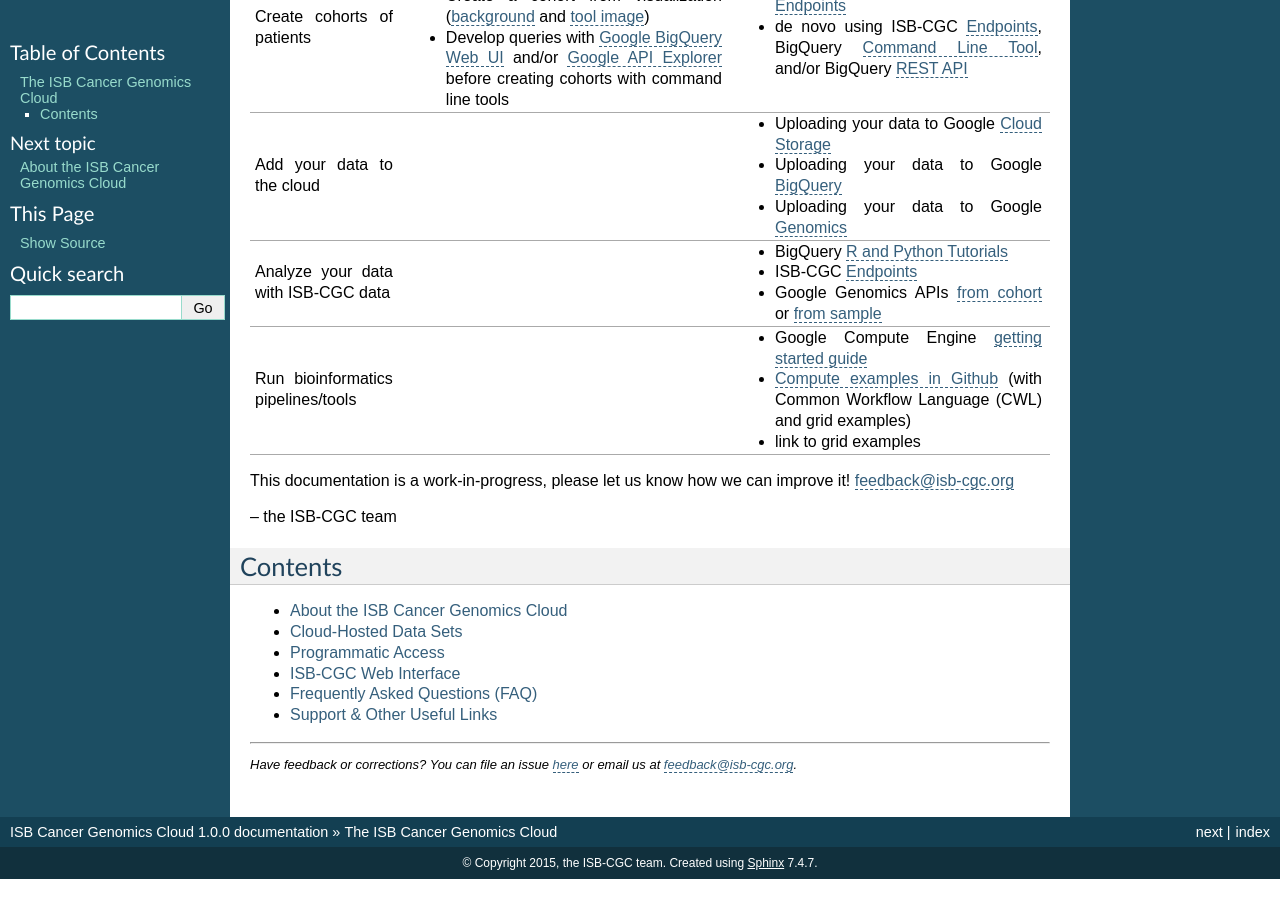
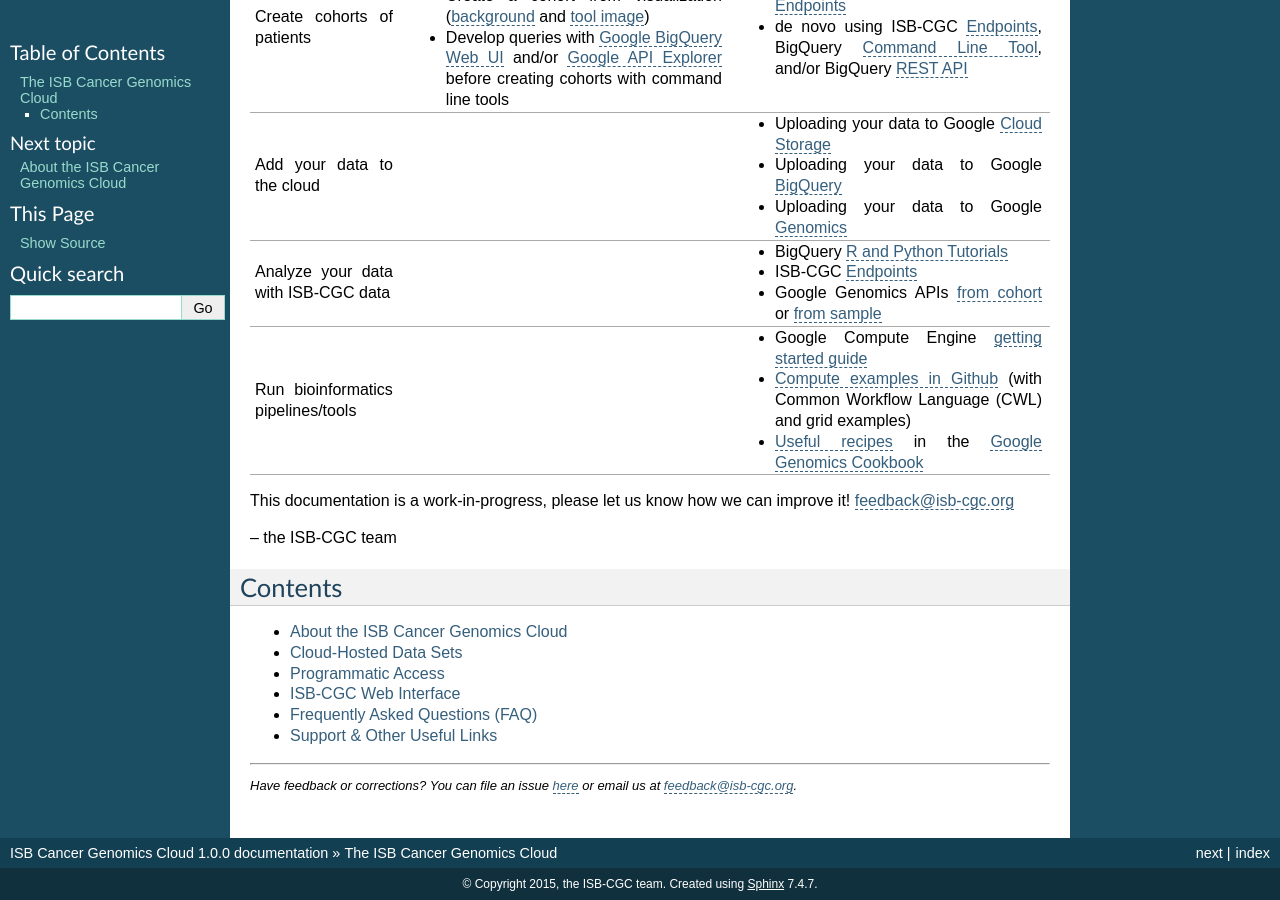
Before and after one commit to isb-cgc/readthedocs, a Sphinx documentation site: the page built from docs/source/index.rst, in a window 1280 px wide and 900 px high, scrolled down 1750 px. Built offline with Sphinx 7.4.7, drawn with Linux system fonts in a browser that asks for light colours; before the commit the page ends 2629 px from its top, so only the background shows below that.

Commit message:
Update index.rst

```diff
--- a/docs/source/index.rst
+++ b/docs/source/index.rst
@@ -69,7 +69,7 @@
 +-----------------------------------+---------------------------------------------------------------------------------------------------------------------------------------------------------------------------------------------------------------------------------------------------------------------------------------------+-------------------------------------------------------------------------------------------------------------------------------------------------------------------------------------------------------------------------------------------------------------------------------------------------+
 |Run bioinformatics pipelines/tools |                                                                                                                                                                                                                                                                                             |- Google Compute Engine `getting started guide </progapi/Compute-Engine.html>`_                                                                                                                                                                                                                  |
 |                                   |                                                                                                                                                                                                                                                                                             |- `Compute examples in Github <https://github.com/isb-cgc/examples-Compute>`_ (with Common Workflow Language (CWL) and grid examples)                                                                                                                                                            |
-|                                   |                                                                                                                                                                                                                                                                                             |- link to grid examples                                                                                                                                                                                                                                                                          |
+|                                   |                                                                                                                                                                                                                                                                                             |- `Useful recipes <https://googlegenomics.readthedocs.org/en/latest/sections/process_data.html>`_ in the `Google Genomics Cookbook <https://googlegenomics.readthedocs.org/en/latest/index.html>`_                                                                                               |
 +-----------------------------------+---------------------------------------------------------------------------------------------------------------------------------------------------------------------------------------------------------------------------------------------------------------------------------------------+-------------------------------------------------------------------------------------------------------------------------------------------------------------------------------------------------------------------------------------------------------------------------------------------------+
 
 This documentation is a work-in-progress, please let us know how we can improve
```
